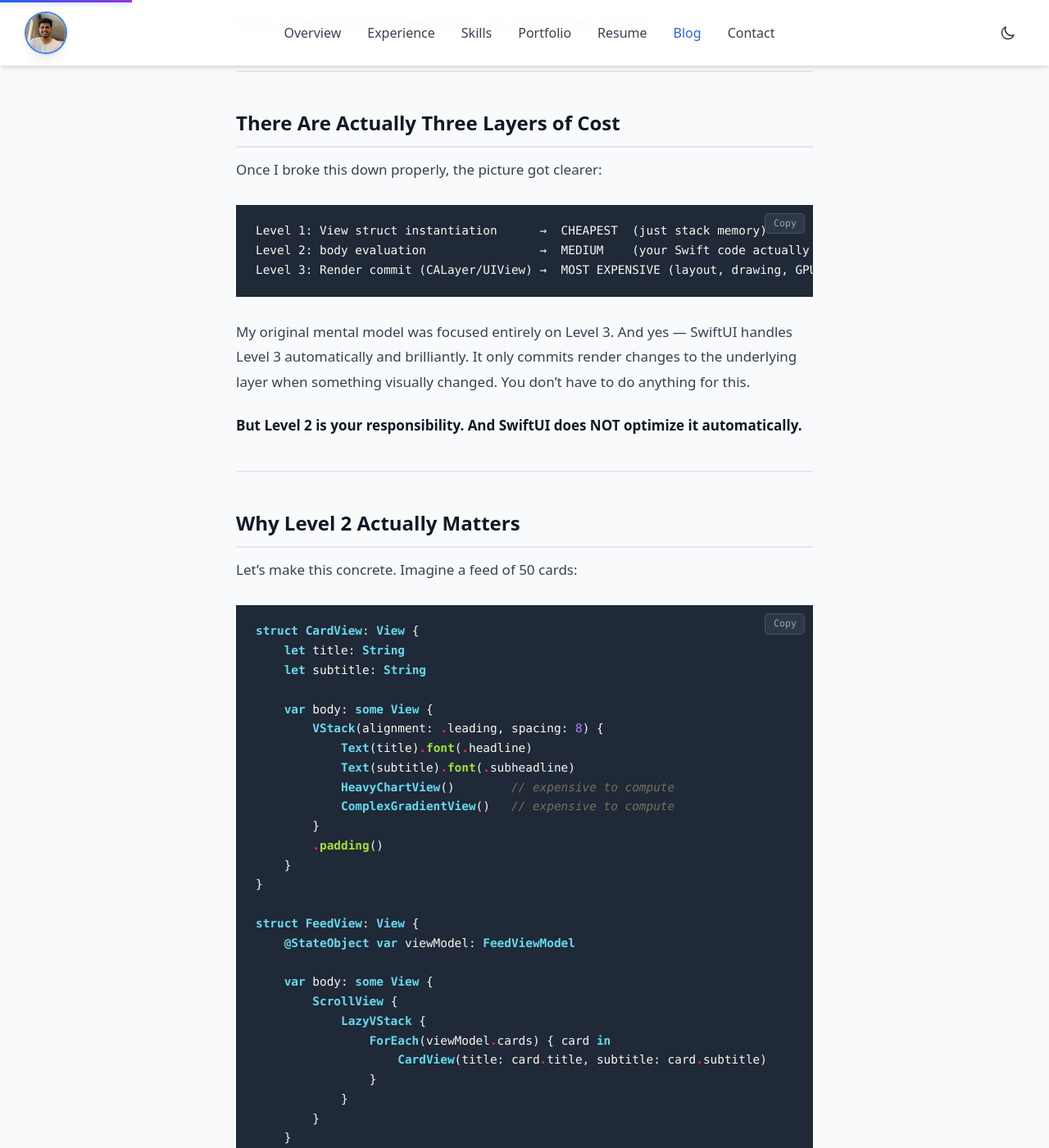
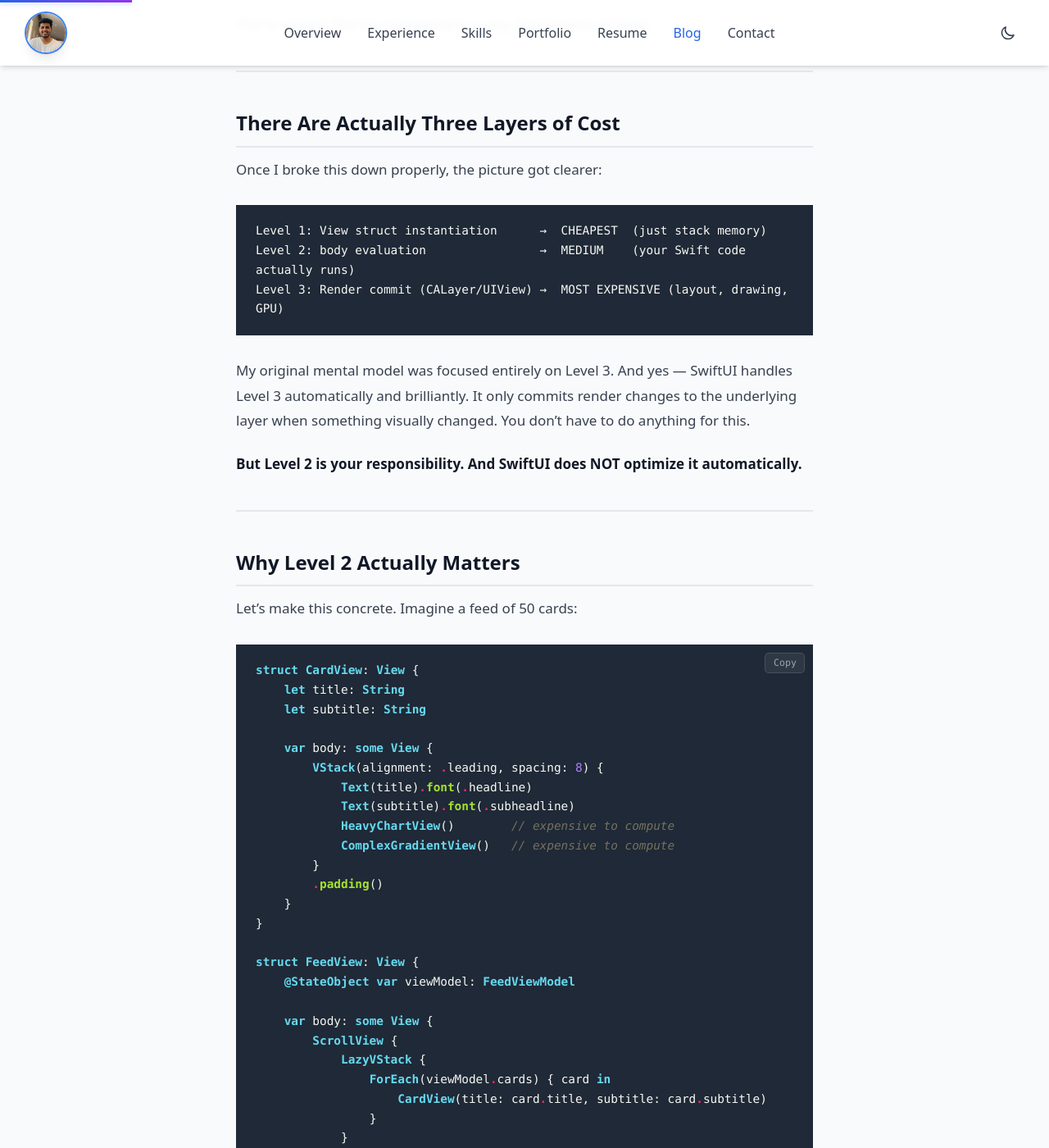
Before and after one commit to rajmanikush/rajmanikush.github.io, a Jekyll site: the page built from _posts/2026-04-21-swiftui-rendering-performance-three-layers.md, in a window 1280 px wide and 1400 px high, scrolled down 1176 px. Shown: the whole window at 82% size. Built offline with Jekyll 4.4.1, drawn with Linux system fonts in a browser that asks for light colours; nearby versions of some CDN libraries.

Commit message:
fix: copy button and scroll only on real code blocks
Copy button now skips language-plaintext blocks (diagrams, output
samples) and single-line snippets. Plain blocks wrap instead of
scroll; language-tagged blocks keep overflow-x auto.

Co-Authored-By: Claude Sonnet 4.6 <noreply@anthropic.com>

```diff
--- a/css/blog.css
+++ b/css/blog.css
@@ -93,10 +93,18 @@
   color: #e5e7eb;
   padding: 1.25rem 1.5rem;
   border-radius: 10px;
-  overflow-x: auto;
+  overflow-x: hidden;
+  white-space: pre-wrap;
+  word-break: break-word;
   margin: 1.75rem 0;
   font-size: 0.9rem;
   line-height: 1.65;
+}
+/* Real code blocks (language declared): allow horizontal scroll, no wrapping */
+.post-body [class*="language-"]:not(.language-plaintext) pre {
+  overflow-x: auto;
+  white-space: pre;
+  word-break: normal;
 }
 .post-body pre code {
   background: none;
--- a/js/blog.js
+++ b/js/blog.js
@@ -1,5 +1,12 @@
 document.addEventListener('DOMContentLoaded', () => {
   document.querySelectorAll('.post-body pre').forEach(pre => {
+    const langWrapper = pre.closest('[class*="language-"]');
+    // language-plaintext = no language specified in the fence — skip those
+    const hasLanguage = langWrapper && !langWrapper.classList.contains('language-plaintext');
+    const isMultiLine = pre.textContent.trim().split('\n').length > 1;
+
+    if (!hasLanguage || !isMultiLine) return;
+
     const wrapper = document.createElement('div');
     wrapper.className = 'code-wrapper';
     pre.parentNode.insertBefore(wrapper, pre);
@@ -11,14 +18,12 @@ document.addEventListener('DOMContentLoaded', () => {
     btn.setAttribute('aria-label', 'Copy code to clipboard');
 
     btn.addEventListener('click', () => {
-      const code = pre.querySelector('code') || pre;
-      const text = code.textContent.trim();
-
+      const text = (pre.querySelector('code') || pre).textContent.trim();
       if (navigator.clipboard) {
         navigator.clipboard.writeText(text).then(() => showCopied(btn));
       } else {
         const range = document.createRange();
-        range.selectNodeContents(code);
+        range.selectNodeContents(pre.querySelector('code') || pre);
         window.getSelection().removeAllRanges();
         window.getSelection().addRange(range);
         document.execCommand('copy');
```
